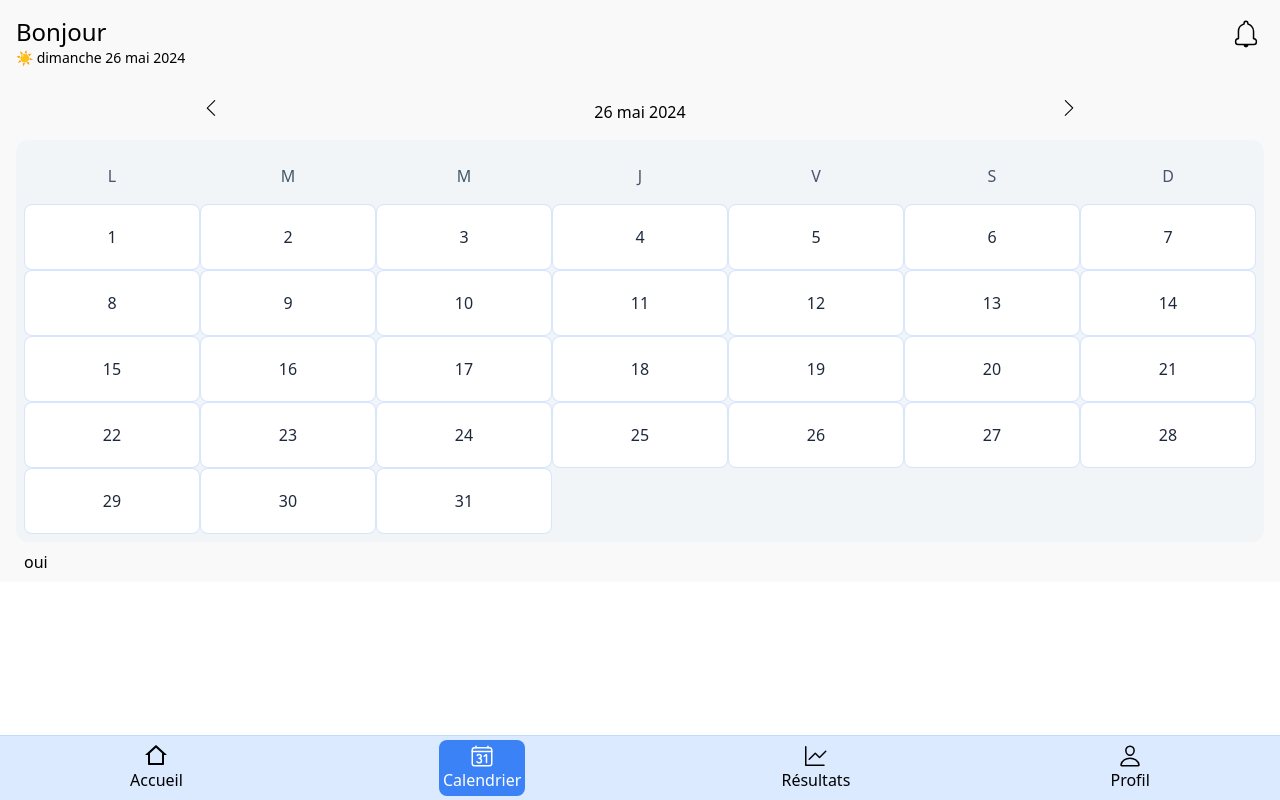
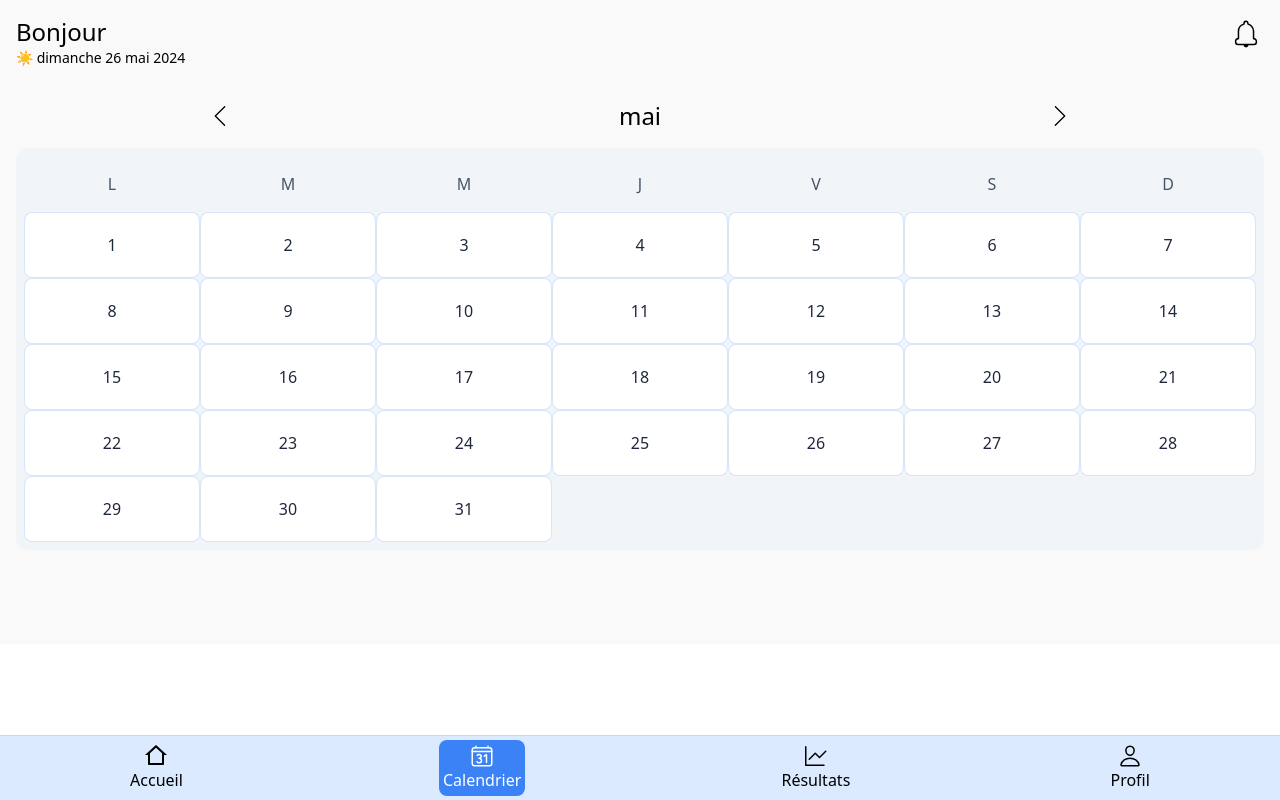
Before and after one commit to Delgorithm/dialog, a React (Vite) app in the folder client/: page /calendar in a window 1280 px wide. Built offline with nearby package versions, Linux system fonts and the light colour scheme.

Commit message:
Feature - Calendar : Possibility to change the months but need to work on the dates

```diff
--- a/client/src/components/BtnAddValues.jsx
+++ b/client/src/components/BtnAddValues.jsx
@@ -1,6 +1,5 @@
 import { RxCross1 } from "react-icons/rx";
 import { GoPlusCircle } from "react-icons/go";
-import { useState } from "react";
 
 function BtnAddValues({
 	isOpen,
@@ -27,7 +26,7 @@ function BtnAddValues({
 						<form
 							action=""
 							method="POST"
-							className="relative flex flex-col justify-center items-center py-5 top-[25%] w-full h-[50%] rounded-xl bg-blue-100 z-40 overflow-auto">
+							className="relative flex flex-col justify-center items-center py-5 top-[25%] w-full h-[60%] rounded-xl bg-blue-100 z-40 overflow-auto">
 							<article className="flex justify-between items-center w-full px-4">
 								<section className="flex flex-col py-4">
 									<label htmlFor="">Taux</label>
--- a/client/src/components/CalendarComponent.jsx
+++ b/client/src/components/CalendarComponent.jsx
@@ -1,4 +1,5 @@
 import { Link } from "react-router-dom";
+import { CgCloseO } from "react-icons/cg";
 
 function CalendarComponent({ isOpen, handleOpenDay }) {
 	const days = Array.from(Array(31).keys()).map((day) => day + 1);
@@ -21,15 +22,28 @@ function CalendarComponent({ isOpen, handleOpenDay }) {
 					</Link>
 				))}
 			</section>
-			<section className="mx-4 p-2">
+			<section>
 				{!isOpen ? (
-					<>
-						<p>oui</p>
-					</>
+					<></>
 				) : (
-					<>
-						<p>Non</p>
-					</>
+					<article className="fixed xxs:top-[20%] xsl:top-[30%] bg-blue-500/50 backdrop-blur-sm w-11/12 h-full left-[5%] rounded-t-3xl">
+						<article className="relative mx-4 p-4">
+							<button onClick={handleOpenDay}>
+								<CgCloseO className="fixed right-5 xxs:text-3xl xsl:text-5xl" />
+							</button>
+							<p>Jour</p>
+							<div className="fixed bottom-[50%] flex justify-between">
+								<input
+									type="text"
+									className="py-1 pl-1"
+									placeholder="Informations utiles"
+								/>
+								<button className="py-1.5 px-2 bg-slate-200/90 shadow-sm border-0.5 border-black rounded-lg">
+									Ajouter
+								</button>
+							</div>
+						</article>
+					</article>
 				)}
 			</section>
 		</>
--- a/client/src/pages/Calendar.jsx
+++ b/client/src/pages/Calendar.jsx
@@ -1,7 +1,7 @@
 import CalendarComponent from "../components/CalendarComponent";
 import { SlArrowLeft } from "react-icons/sl";
 import { SlArrowRight } from "react-icons/sl";
-import { format, addDays, subDays } from "date-fns";
+import { format, addDays, subDays, subMonths } from "date-fns";
 import { fr } from "date-fns/locale";
 import { useState } from "react";
 import { useParams } from "react-router-dom";
@@ -11,22 +11,34 @@ function Calendar() {
 	const [currentDate, setCurrentDate] = useState(
 		date ? new Date(date) : new Date()
 	);
-	const displayDate = format(currentDate, "PPP", { locale: fr });
+	const displayDate = format(currentDate, "LLL", { locale: fr });
 	const [isOpen, setIsOpen] = useState(false);
 
 	const handleOpenDay = () => {
 		setIsOpen(!isOpen);
 	};
 
+	const handlePrevMonth = () => {
+		setCurrentDate((prevDate) => subMonths(prevDate, 1));
+	};
+
+	const handleNextMonth = () => {
+		setCurrentDate((nextDate) => subMonths(nextDate, 1));
+	};
+
 	return (
-		<>
-			<section className="flex justify-around mx-4 py-4">
-				<SlArrowLeft />
-				<p>{displayDate}</p>
-				<SlArrowRight />
+		<section className="xxs:h-[35rem]">
+			<section className="flex justify-around items-center mx-4 py-4">
+				<button onClick={handlePrevMonth}>
+					<SlArrowLeft className="text-xl" />
+				</button>
+				<p className="text-2xl">{displayDate}</p>
+				<button onClick={handleNextMonth}>
+					<SlArrowRight className="text-xl" />
+				</button>
 			</section>
 			<CalendarComponent isOpen={isOpen} handleOpenDay={handleOpenDay} />
-		</>
+		</section>
 	);
 }
 
--- a/client/src/pages/Home.jsx
+++ b/client/src/pages/Home.jsx
@@ -123,7 +123,7 @@ function Home() {
 	};
 
 	return (
-		<section>
+		<section className="xxs:h-[40rem]">
 			<AverageInfo rates={rates} />
 			<LineRecharts formattedDate={displayDate} rates={rates} />
 			<BtnNextPrevData
--- a/client/tailwind.config.js
+++ b/client/tailwind.config.js
@@ -3,6 +3,21 @@ export default {
 	content: ["./index.html", "./src/**/*.{js,ts,jsx,tsx}"],
 	theme: {
 		extend: {},
+		screens: {
+			xxs: "320px",
+			xs: "375px",
+			xsl: "400px",
+			sm: "640px",
+			md: "768px",
+			lg: "1024px",
+			xl: "1280px",
+			"2xl": "1536px",
+			"3xl": "1920px",
+			"4xl": "2560px",
+			"5xl": "3840px",
+			iphone12: "360px",
+			iphone12pro: "390px",
+		},
 	},
 	plugins: [],
 };
```
